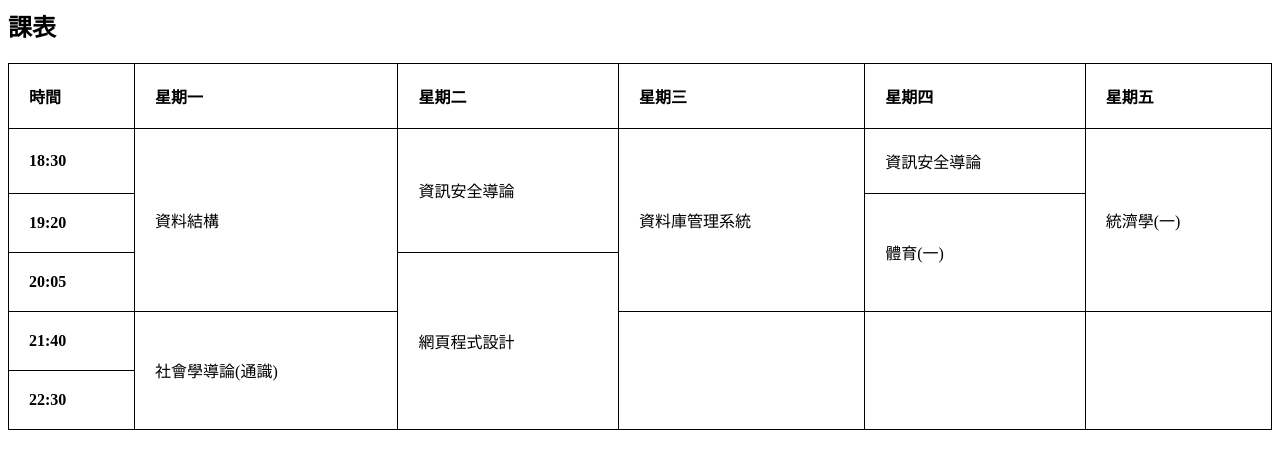
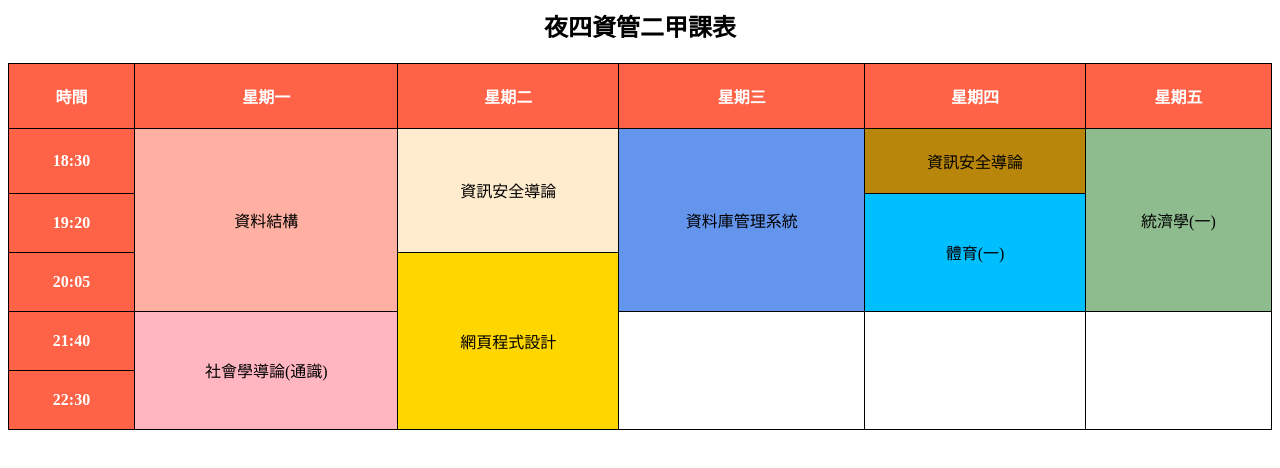
Before and after one commit to yuru0504/20201013, a plain HTML site: page index.html in a window 1280 px wide. Drawn offline with Linux system fonts and the light colour scheme.

Commit message:
Add files via upload

```diff
--- a/index.html
+++ b/index.html
@@ -6,30 +6,32 @@
     }
     th, td {
         padding: 20px;
+        text-align: center;
     }
     th {
-        text-align: left;
+        background-color:rgba(255, 99, 71);
+        color: white;
     }
     </style>
-    <h2>課表</h2>
+    <h2 style=text-align:center>夜四資管二甲課表</h2>
     <thead class="thead-dark">
-      <tr class="table-active">
-        <th scope="col">時間</th>
-        <th scope="col">星期一</th>
-        <th scope="col">星期二</th>
-        <th scope="col">星期三</th>
-        <th scope="col">星期四</th>
-        <th scope="col">星期五</th>
+      <tr>
+        <th scope="col" style="background-color:rgba(255, 99, 71);">時間</th>
+        <th scope="col" style="background-color:rgba(255, 99, 71);">星期一</th>
+        <th scope="col"  style="background-color:rgba(255, 99, 71);">星期二</th>
+        <th scope="col" style="background-color:rgba(255, 99, 71);">星期三</th>
+        <th scope="col" style="background-color:rgba(255, 99, 71);">星期四</th>
+        <th scope="col" style="background-color:rgba(255, 99, 71);">星期五</th>
       </tr>
     </thead>
     <tbody>
       <tr class="table-primary">
         <th scope="row">18:30</th>
-        <td rowspan="3">資料結構</td>
-        <td rowspan="2">資訊安全導論</td>
-        <td rowspan="3">資料庫管理系統</td>
-        <td>資訊安全導論</td>
-        <td rowspan="3">統濟學(一)</td>
+        <td rowspan="3" style="background-color:rgba(255, 99, 71, 0.5);">資料結構</td>
+        <td rowspan="2" style="background-color:blanchedalmond;">資訊安全導論</td>
+        <td rowspan="3" style="background-color:cornflowerblue">資料庫管理系統</td>
+        <td style="background-color:darkgoldenrod">資訊安全導論</td>
+        <td rowspan="3" style="background-color:darkseagreen">統濟學(一)</td>
       </tr>
       <tr>
             <th scope="row">19:20</th>
@@ -37,20 +39,20 @@
 
 
 
-            <td rowspan="2">體育(一)</td>
+            <td rowspan="2" style="background-color:deepskyblue">體育(一)</td>
 
           </tr>
       <tr>
         <th scope="row">20:05</th>
 
-        <td rowspan="3">網頁程式設計</td>
+        <td rowspan="3" style="background-color:gold">網頁程式設計</td>
 
 
 
       </tr>
       <tr>
         <th scope="row">21:40</th>
-        <td rowspan="2">社會學導論(通識)</td>
+        <td rowspan="2" style="background-color:lightpink">社會學導論(通識)</td>
         <td rowspan="2"></td>
         <td rowspan="2"></td>
         <td rowspan="2"></td>
```
Lines whose indentation alone changed are shown as unchanged.
